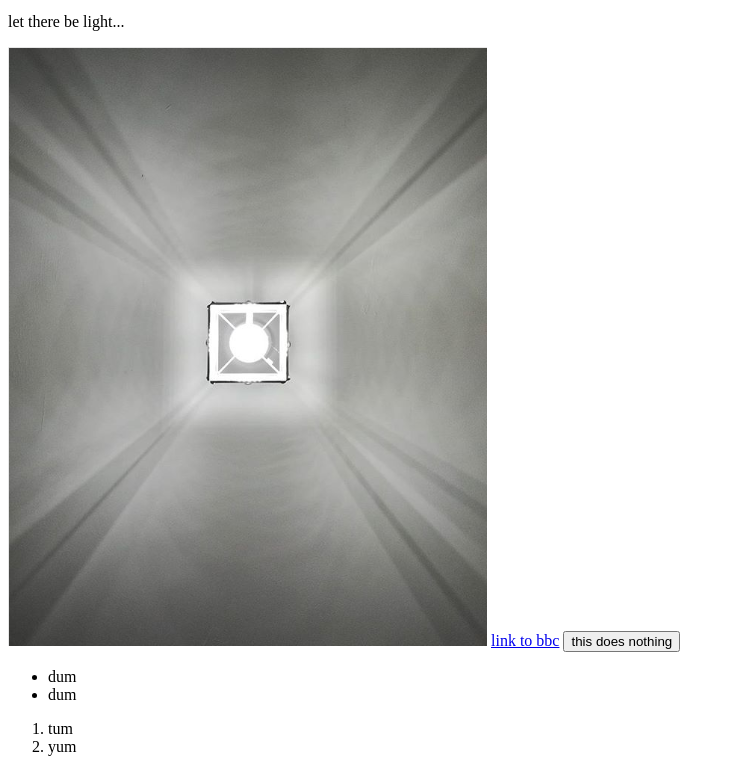
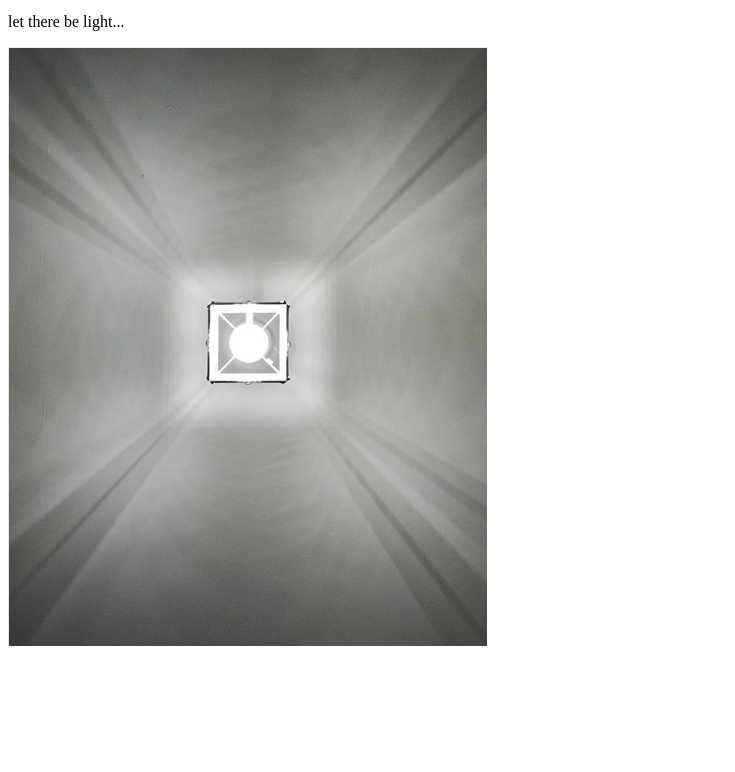
Before and after one commit to JShaxted/jshaxted.github.io, a plain HTML site: page index.html in a window 1280 px wide. Shown: the part 87-859 px from the top of the page, without its empty margins (0-735 px from the left). After the commit the page ends 800 px from the top, so only its background shows below. Drawn offline with Linux system fonts and the light colour scheme.

Commit message:
Update index.html

```diff
--- a/index.html
+++ b/index.html
@@ -9,15 +9,5 @@
     <p>and I call myself website</p>
     <p>let there be light...</p>
     <img src="/images/Moekie-light.png" width="479" height="599" />
-    <a href="www.bbc.co.uk">link to bbc</a>
-    <button>this does nothing</button>
-    <ul>
-        <li>dum</li>
-        <li>dum</li>
-    </ul>
-    <ol>
-        <li>tum</li>
-        <li>yum</li>
-    </ol>
 </body>
 </html>
```
